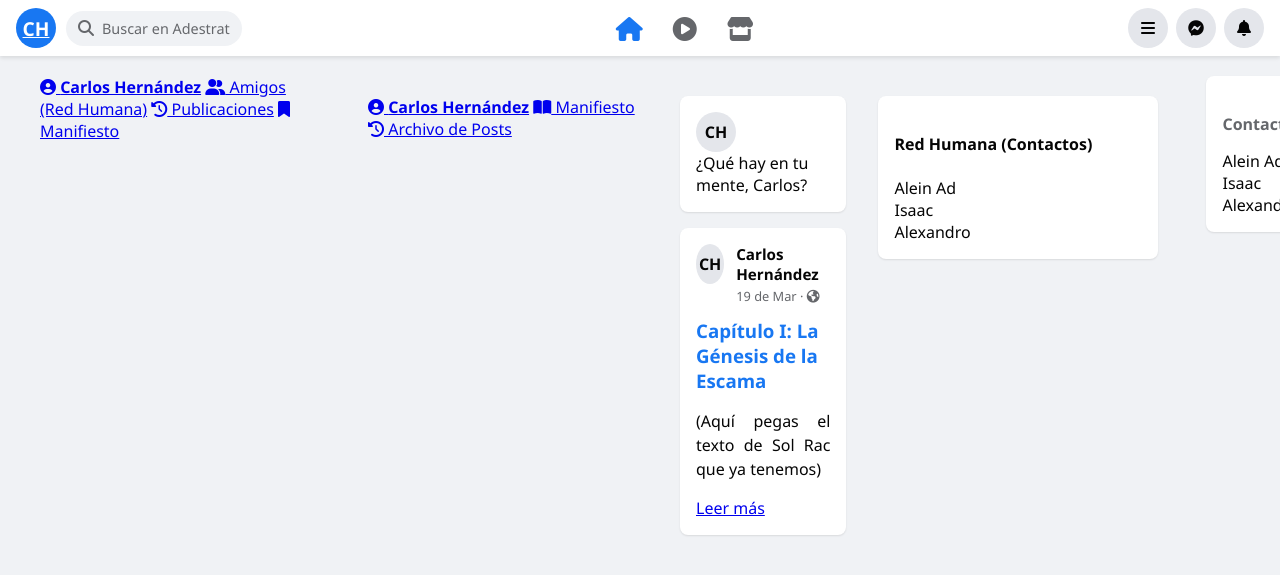
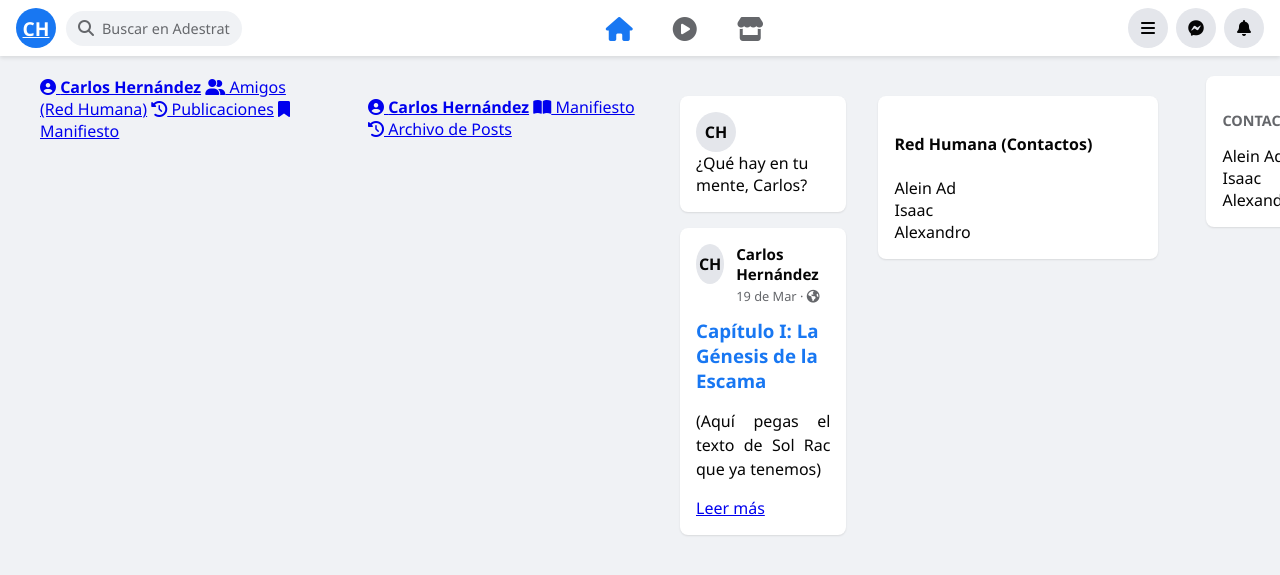
Before and after one commit to cafrhein/muro, a Jekyll site: the page built from index.html, in a window 1280 px wide. Shown: the top 575 px of the page. Built offline with Jekyll 4.4.1, drawn with Linux system fonts in a browser that asks for light colours.

Commit message:
Update default.html

```diff
--- a/_layouts/default.html
+++ b/_layouts/default.html
@@ -3,7 +3,7 @@
 <head>
     <meta charset="UTF-8">
     <meta name="viewport" content="width=device-width, initial-scale=1.0">
-    <title>{{ page.title }} | Adestrat</title>
+    <title>{% if page.title %}{{ page.title }}{% else %}{{ site.title }}{% endif %} | Adestrat</title>
 
     <link rel="stylesheet" href="https://cdnjs.cloudflare.com/ajax/libs/font-awesome/6.4.0/css/all.min.css">
 
@@ -20,27 +20,28 @@
             </div>
         </div>
 
-        <nav style="display: flex; gap: 30px; font-size: 1.5rem;">
+        <nav style="display: flex; gap: 40px; font-size: 1.5rem;">
             <a href="{{ '/' | relative_url }}" style="color: var(--fb-blue);"><i class="fas fa-home"></i></a>
             <a href="{{ '/blog.html' | relative_url }}" style="color: #65676b;"><i class="fas fa-play-circle"></i></a>
             <a href="{{ '/contacto.html' | relative_url }}" style="color: #65676b;"><i class="fas fa-store"></i></a>
         </nav>
 
         <div style="display: flex; gap: 8px;">
-            <div style="width: 40px; height: 40px; background: #e4e6eb; border-radius: 50%; display: flex; align-items: center; justify-content: center;"><i class="fas fa-bars"></i></div>
-            <div style="width: 40px; height: 40px; background: #e4e6eb; border-radius: 50%; display: flex; align-items: center; justify-content: center;"><i class="fab fa-facebook-messenger"></i></div>
-            <div style="width: 40px; height: 40px; background: #e4e6eb; border-radius: 50%; display: flex; align-items: center; justify-content: center;"><i class="fas fa-bell"></i></div>
+            <div style="width: 40px; height: 40px; background: #e4e6eb; border-radius: 50%; display: flex; align-items: center; justify-content: center; color: #050505;"><i class="fas fa-bars"></i></div>
+            <div style="width: 40px; height: 40px; background: #e4e6eb; border-radius: 50%; display: flex; align-items: center; justify-content: center; color: #050505;"><i class="fab fa-facebook-messenger"></i></div>
+            <div style="width: 40px; height: 40px; background: #e4e6eb; border-radius: 50%; display: flex; align-items: center; justify-content: center; color: #050505;"><i class="fas fa-bell"></i></div>
         </div>
     </header>
 
     <div class="fb-container">
 
         <aside class="fb-left">
-            <a href="{{ '/' | relative_url }}"><i class="fas fa-user-circle"></i> <strong>Carlos Hernández</strong></a>
-            <a href="{{ '/' | relative_url }}"><i class="fas fa-user-friends"></i> Amigos (Red Humana)</a>
-            <a href="{{ '/blog.html' | relative_url }}"><i class="fas fa-history"></i> Publicaciones</a>
-            <a href="{{ '/2026/03/19/manifiesto-reciprocidad-cuidado.html' | relative_url }}"><i class="fas fa-bookmark"></i> Manifiesto</a>
-        </nav>
+            <div class="fb-menu-list">
+                <a href="{{ '/' | relative_url }}"><i class="fas fa-user-circle"></i> <strong>Carlos Hernández</strong></a>
+                <a href="{{ '/' | relative_url }}"><i class="fas fa-user-friends"></i> Amigos (Red Humana)</a>
+                <a href="{{ '/blog.html' | relative_url }}"><i class="fas fa-history"></i> Publicaciones</a>
+                <a href="{{ '/2026/03/19/manifiesto-reciprocidad-cuidado.html' | relative_url }}"><i class="fas fa-bookmark"></i> Manifiesto</a>
+            </div>
         </aside>
 
         <main class="fb-feed">
@@ -49,7 +50,7 @@
 
         <aside class="fb-right">
             <div class="fb-card">
-                <h4 style="color: #65676b; margin-bottom: 15px;">Contactos</h4>
+                <h4 style="color: #65676b; margin-bottom: 15px; font-size: 0.9rem; text-transform: uppercase;">Contactos</h4>
                 <div class="contact-row"><span class="dot"></span> Alein Ad</div>
                 <div class="contact-row"><span class="dot"></span> Isaac</div>
                 <div class="contact-row"><span class="dot"></span> Alexandro</div>
```
